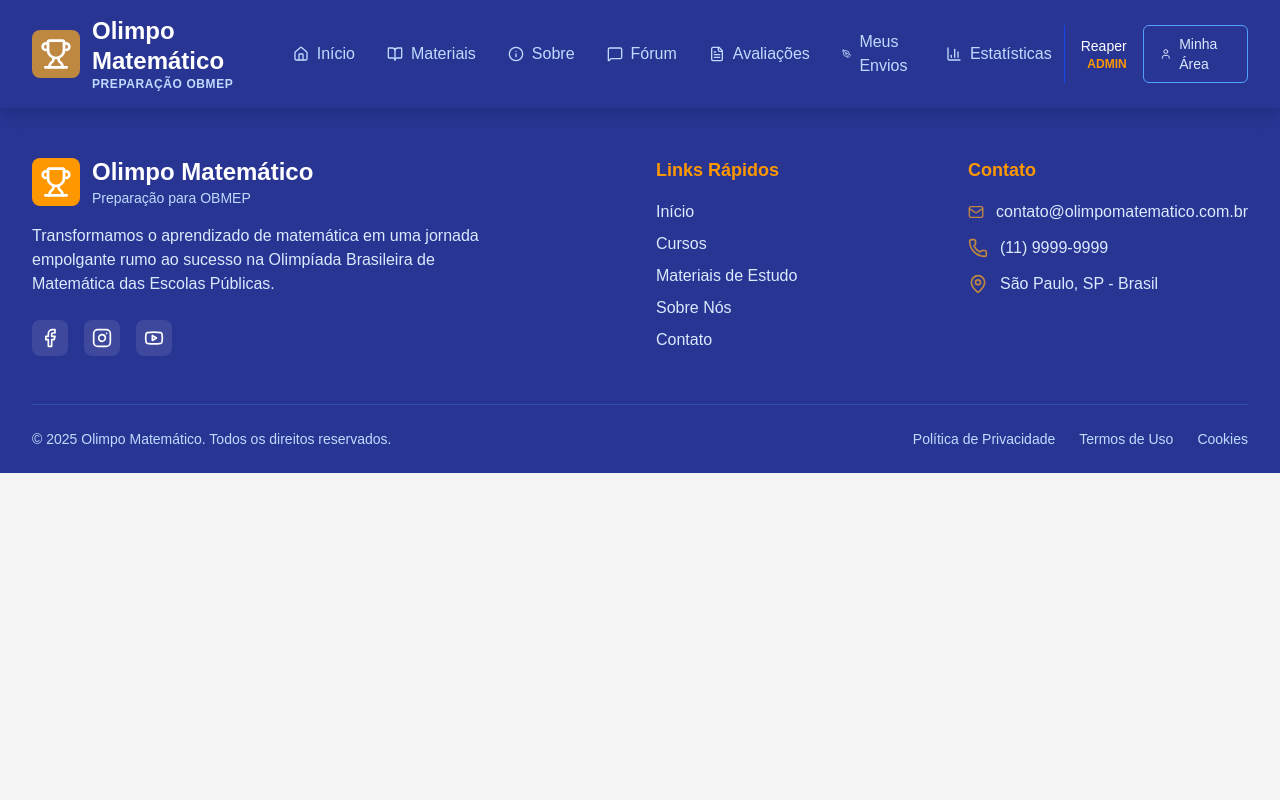
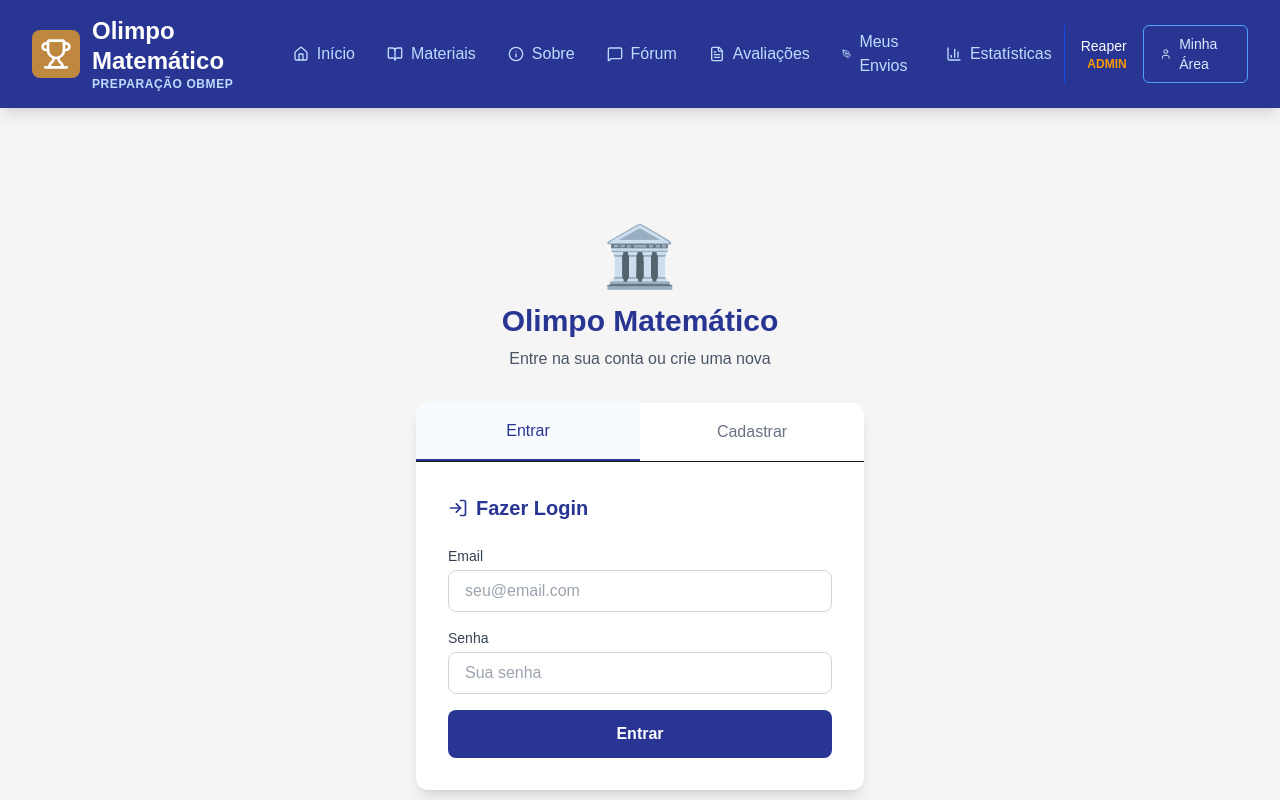
Before and after one commit to gabrieljaivona/OlimpoMatematica, a Next.js app: page /auth in a window 1280 px wide. Shown: the top 800 px of the page. Built offline with nearby package versions, Linux system fonts and the light colour scheme.

Commit message:
Tela de login criada

```diff
--- a/src/app/auth/page.tsx
+++ b/src/app/auth/page.tsx
@@ -1,7 +1,227 @@
+// src/app/login/page.tsx
+'use client';
 
+import { useState } from 'react';
+import { useRouter } from 'next/navigation'; // Hook para redirecionar
+import { LogIn, UserPlus, AlertCircle, CheckCircle } from 'lucide-react';
 
-export default function Auth (){
-    return(
-        <div></div>
-    )
+export default function PaginaLogin() {
+  const router = useRouter();
+  const [abaAtiva, setAbaAtiva] = useState('login'); // 'login' ou 'cadastro'
+
+  // --- ESTADOS ---
+  const [dadosLogin, setDadosLogin] = useState({ email: '', senha: '' });
+  const [dadosCadastro, setDadosCadastro] = useState({
+    nome: '', email: '', senha: '', tipo: 'ALUNO'
+  });
+
+  const [carregando, setCarregando] = useState(false);
+  const [erro, setErro] = useState('');
+  const [sucesso, setSucesso] = useState('');
+
+  // --- FUNÇÕES DE LOGIN ---
+  const lidarComLogin = async (e: React.FormEvent) => {
+    e.preventDefault();
+    setCarregando(true);
+    setErro('');
+
+    // Simulação de delay da API
+    setTimeout(() => {
+      setCarregando(false);
+
+      // Validação Falsa (apenas para exemplo)
+      if (dadosLogin.email && dadosLogin.senha) {
+        // Sucesso!
+        // Aqui você salvaria o token no localStorage ou Contexto
+        alert('Login realizado com sucesso! (Simulação)');
+        router.push('/'); // Redireciona para a Home
+      } else {
+        setErro('Preencha todos os campos.');
+      }
+    }, 1500);
+  };
+
+  // --- FUNÇÕES DE CADASTRO ---
+  const lidarComCadastro = async (e: React.FormEvent) => {
+    e.preventDefault();
+    setCarregando(true);
+    setErro('');
+    setSucesso('');
+
+    setTimeout(() => {
+      setCarregando(false);
+      // Sucesso simulado
+      setSucesso('Conta criada com sucesso! Faça login para continuar.');
+      setDadosCadastro({ nome: '', email: '', senha: '', tipo: 'ALUNO' });
+      setAbaAtiva('login'); // Muda para a aba de login automaticamente
+    }, 1500);
+  };
+
+  return (
+    <div className="min-h-screen bg-[#F5F5F5] flex items-center justify-center py-12 px-4 sm:px-6 lg:px-8">
+      <div className="max-w-md w-full space-y-8">
+
+        {/* Logo e Título */}
+        <div className="text-center">
+          <div className="text-6xl mb-4">🏛️</div>
+          <h2 className="text-3xl font-bold text-[#283593]">Olimpo Matemático</h2>
+          <p className="mt-2 text-gray-600">Entre na sua conta ou crie uma nova</p>
+        </div>
+
+        {/* Card Principal */}
+        <div className="bg-white rounded-xl shadow-lg overflow-hidden">
+
+          {/* Abas (Login / Cadastro) */}
+          <div className="flex border-b">
+            <button
+              onClick={() => setAbaAtiva('login')}
+              className={`flex-1 py-4 text-center font-medium transition-colors ${
+                abaAtiva === 'login'
+                  ? 'text-[#283593] border-b-2 border-[#283593] bg-blue-50/50'
+                  : 'text-gray-500 hover:text-gray-700'
+              }`}
+            >
+              Entrar
+            </button>
+            <button
+              onClick={() => setAbaAtiva('cadastro')}
+              className={`flex-1 py-4 text-center font-medium transition-colors ${
+                abaAtiva === 'cadastro'
+                  ? 'text-[#283593] border-b-2 border-[#283593] bg-blue-50/50'
+                  : 'text-gray-500 hover:text-gray-700'
+              }`}
+            >
+              Cadastrar
+            </button>
+          </div>
+
+          {/* Conteúdo */}
+          <div className="p-8">
+
+            {/* --- FORMULÁRIO DE LOGIN --- */}
+            {abaAtiva === 'login' && (
+              <div className="animate-in fade-in slide-in-from-left-4 duration-300">
+                <div className="flex items-center gap-2 mb-6 text-[#283593]">
+                  <LogIn className="w-5 h-5" />
+                  <h3 className="font-bold text-xl">Fazer Login</h3>
+                </div>
+
+                <form onSubmit={lidarComLogin} className="space-y-4">
+                  <div>
+                    <label className="block text-sm font-medium text-gray-700 mb-1">Email</label>
+                    <input
+                      type="email"
+                      placeholder="seu@email.com"
+                      value={dadosLogin.email}
+                      onChange={(e) => setDadosLogin({ ...dadosLogin, email: e.target.value })}
+                      className="w-full px-4 py-2 border border-gray-300 rounded-lg focus:ring-2 focus:ring-[#283593] focus:outline-none"
+                      required
+                    />
+                  </div>
+                  <div>
+                    <label className="block text-sm font-medium text-gray-700 mb-1">Senha</label>
+                    <input
+                      type="password"
+                      placeholder="Sua senha"
+                      value={dadosLogin.senha}
+                      onChange={(e) => setDadosLogin({ ...dadosLogin, senha: e.target.value })}
+                      className="w-full px-4 py-2 border border-gray-300 rounded-lg focus:ring-2 focus:ring-[#283593] focus:outline-none"
+                      required
+                    />
+                  </div>
+
+                  {erro && (
+                    <div className="p-3 bg-red-50 text-red-700 rounded-lg text-sm flex items-center gap-2">
+                      <AlertCircle size={16} /> {erro}
+                    </div>
+                  )}
+
+                  <button
+                    type="submit"
+                    disabled={carregando}
+                    className="w-full bg-[#283593] hover:bg-blue-800 text-white font-bold py-3 rounded-lg transition-colors disabled:opacity-70"
+                  >
+                    {carregando ? 'Entrando...' : 'Entrar'}
+                  </button>
+                </form>
+              </div>
+            )}
+
+            {/* --- FORMULÁRIO DE CADASTRO --- */}
+            {abaAtiva === 'cadastro' && (
+              <div className="animate-in fade-in slide-in-from-right-4 duration-300">
+                <div className="flex items-center gap-2 mb-6 text-[#283593]">
+                  <UserPlus className="w-5 h-5" />
+                  <h3 className="font-bold text-xl">Criar Conta</h3>
+                </div>
+
+                <form onSubmit={lidarComCadastro} className="space-y-4">
+                  <div>
+                    <label className="block text-sm font-medium text-gray-700 mb-1">Nome Completo</label>
+                    <input
+                      type="text"
+                      placeholder="Seu nome"
+                      value={dadosCadastro.nome}
+                      onChange={(e) => setDadosCadastro({ ...dadosCadastro, nome: e.target.value })}
+                      className="w-full px-4 py-2 border border-gray-300 rounded-lg focus:ring-2 focus:ring-[#283593] focus:outline-none"
+                      required
+                    />
+                  </div>
+                  <div>
+                    <label className="block text-sm font-medium text-gray-700 mb-1">Email</label>
+                    <input
+                      type="email"
+                      placeholder="seu@email.com"
+                      value={dadosCadastro.email}
+                      onChange={(e) => setDadosCadastro({ ...dadosCadastro, email: e.target.value })}
+                      className="w-full px-4 py-2 border border-gray-300 rounded-lg focus:ring-2 focus:ring-[#283593] focus:outline-none"
+                      required
+                    />
+                  </div>
+                  <div>
+                    <label className="block text-sm font-medium text-gray-700 mb-1">Senha</label>
+                    <input
+                      type="password"
+                      placeholder="Crie uma senha forte"
+                      value={dadosCadastro.senha}
+                      onChange={(e) => setDadosCadastro({ ...dadosCadastro, senha: e.target.value })}
+                      className="w-full px-4 py-2 border border-gray-300 rounded-lg focus:ring-2 focus:ring-[#283593] focus:outline-none"
+                      required
+                    />
+                  </div>
+                  <div>
+                    <label className="block text-sm font-medium text-gray-700 mb-1">Tipo de Usuário</label>
+                    <select
+                      value={dadosCadastro.tipo}
+                      onChange={(e) => setDadosCadastro({ ...dadosCadastro, tipo: e.target.value })}
+                      className="w-full px-4 py-2 border border-gray-300 rounded-lg focus:ring-2 focus:ring-[#283593] focus:outline-none bg-white"
+                    >
+                      <option value="ALUNO">Estudante</option>
+                      <option value="PROFESSOR">Professor</option>
+                      <option value="ESTAGIARIO">Estagiário</option>
+                    </select>
+                  </div>
+
+                  {sucesso && (
+                    <div className="p-3 bg-green-50 text-green-700 rounded-lg text-sm flex items-center gap-2">
+                      <CheckCircle size={16} /> {sucesso}
+                    </div>
+                  )}
+
+                  <button
+                    type="submit"
+                    disabled={carregando}
+                    className="w-full bg-[#FF9800] hover:bg-orange-600 text-white font-bold py-3 rounded-lg transition-colors disabled:opacity-70"
+                  >
+                    {carregando ? 'Criando...' : 'Criar Conta'}
+                  </button>
+                </form>
+              </div>
+            )}
+
+          </div>
+        </div>
+      </div>
+    </div>
+  );
 }
--- a/src/app/globals.css
+++ b/src/app/globals.css
@@ -25,3 +25,14 @@
   color: var(--foreground);
   font-family: Arial, Helvetica, sans-serif;
 }
+
+@layer base {
+  input, textarea, select {
+    color: #1f2937; /* Cinza escuro para o texto digitado */
+  }
+
+  input::placeholder, textarea::placeholder {
+    color: #9ca3af; /* Cinza médio para o placeholder */
+    opacity: 1;
+  }
+}
```
